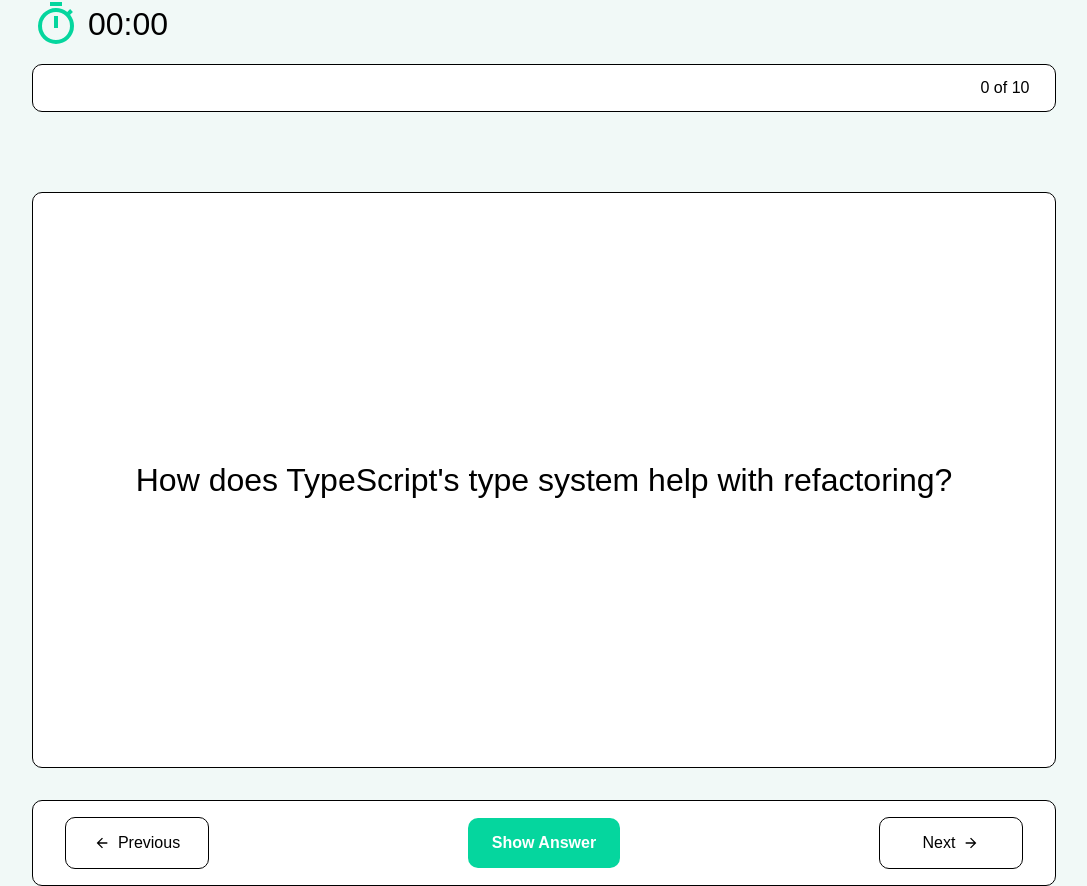
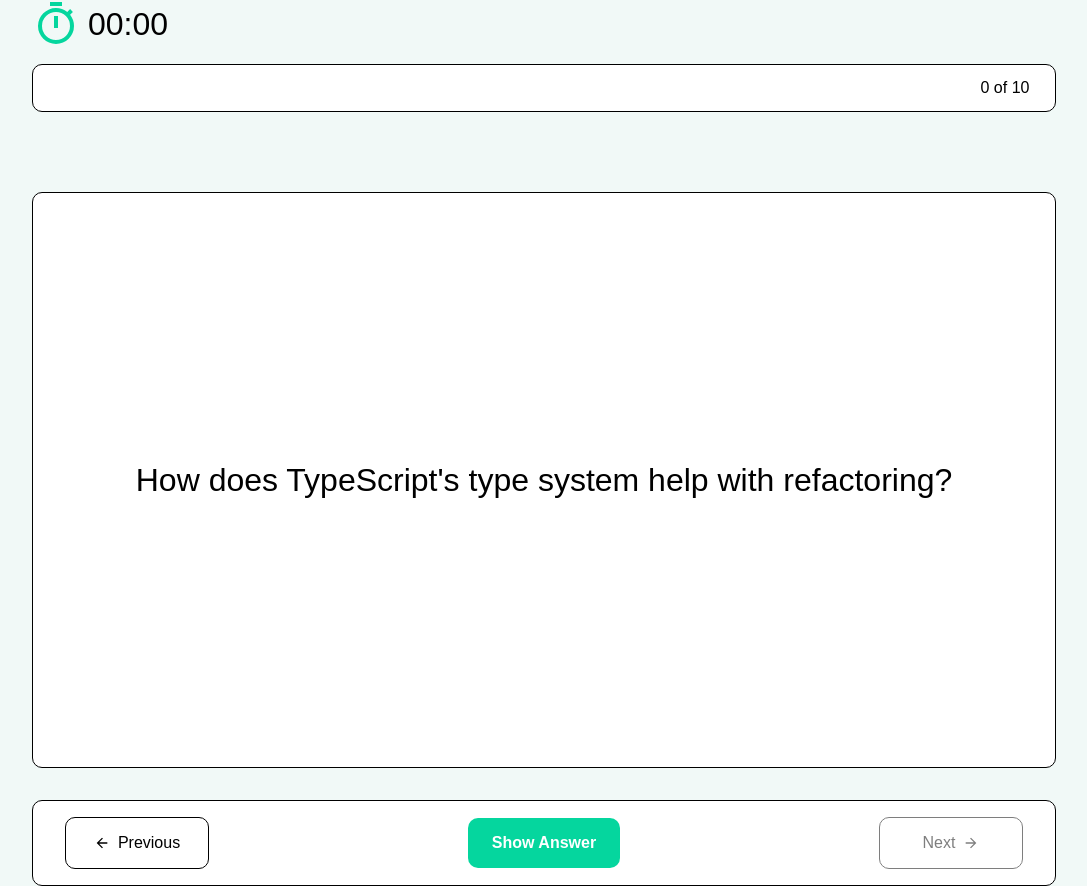
Before and after one commit to AltanfizGenity/Roadmapsh-FrontEnd-Project, a Svelte app in the folder projects/flash-card/: page / in a window 1280 px wide. Shown: the whole page, without its empty margins (96-1183 px from the left). Built offline with nearby package versions, Linux system fonts and the light colour scheme.

Commit message:
add disable for next question if test is not open feature

```diff
--- a/projects/flash-card/src/app.css
+++ b/projects/flash-card/src/app.css
@@ -29,6 +29,11 @@
 
 button {
   cursor: pointer;
+
+  &.disabled {
+    pointer-events: none;
+    opacity: 0.5;
+  }
 }
 
 .outline-button {
--- a/projects/flash-card/src/libs/Controller.svelte
+++ b/projects/flash-card/src/libs/Controller.svelte
@@ -10,7 +10,7 @@
 <div class="controller">
   <PreviousButton onclick={() => changeTest("previous")} />
   <FlipButton onclick={flipCard} {isFlipped} />
-  <NextButton onclick={() => changeTest("next")} />
+  <NextButton onclick={() => changeTest("next")} isOpen={currentTest.isOpen} />
 </div>
 
 <style>
--- a/projects/flash-card/src/libs/NextButton.svelte
+++ b/projects/flash-card/src/libs/NextButton.svelte
@@ -1,10 +1,11 @@
 <script lang="ts">
-  let props: EventProps = $props();
+  let props: NextButtonProps = $props();
 </script>
 
 <button
-  class="outline-button next-button controller-button icon-button"
+  class={`outline-button next-button controller-button icon-button ${props.isOpen ? "" : "disabled"}`}
   {...props}
+  aria-disabled={!props.isOpen}
 >
   <p>Next</p>
   <div class="icon next-icon">
--- a/projects/flash-card/src/vite-env.d.ts
+++ b/projects/flash-card/src/vite-env.d.ts
@@ -34,3 +34,7 @@
   progressMeter: number;
   totalLength: number;
 };
+
+type NextButtonProps = EventProps & {
+  isOpen: boolean;
+};
```
